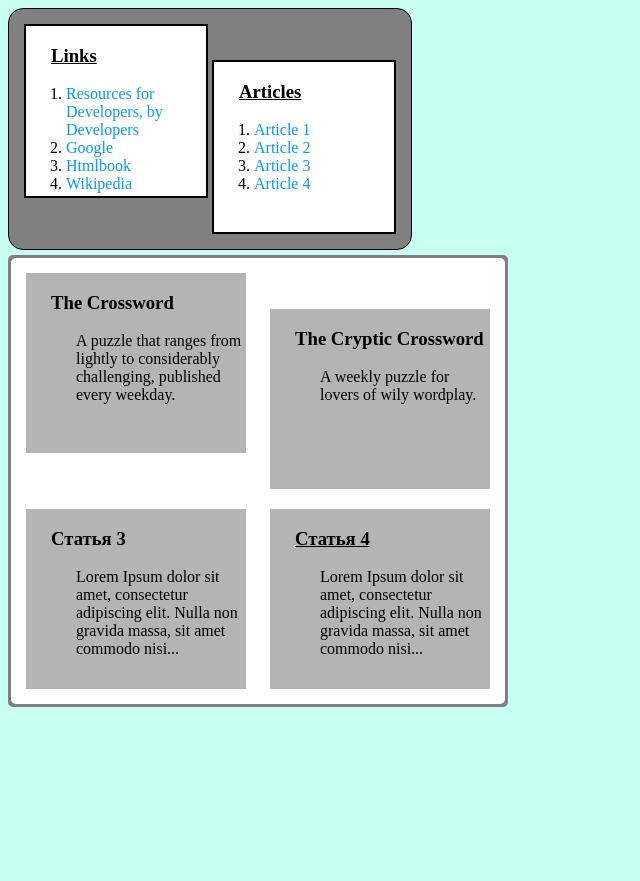
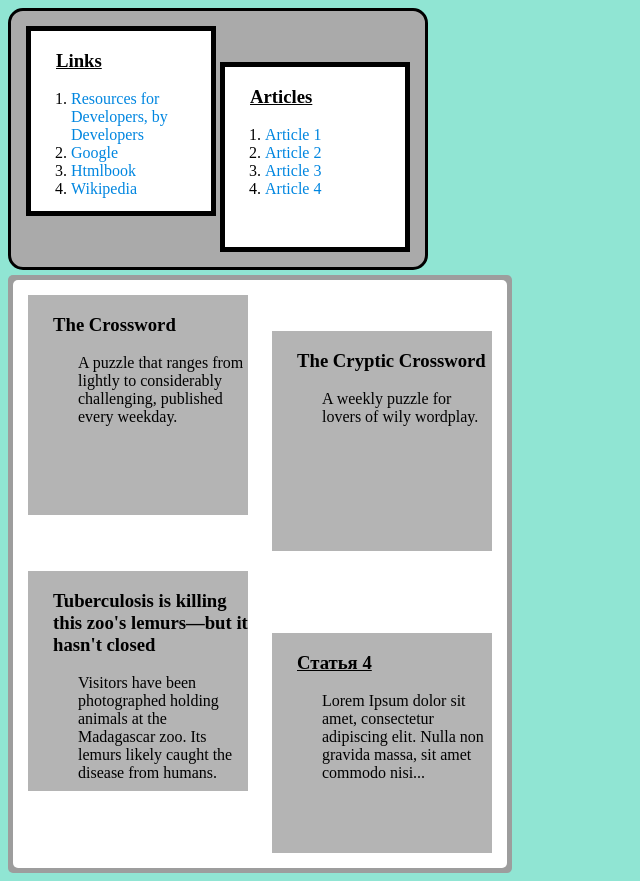
Before and after one commit to VadzimLazarenka/Independent, a plain HTML site: page table/index.html in a window 1280 px wide. Shown: the whole page, without its empty margins (0-640 px from the left). Before the commit the page ends 800 px from the top, so only its background shows below. Drawn offline with Linux system fonts and the light colour scheme.

Commit message:
Add files via upload

```diff
--- a/table/index.html
+++ b/table/index.html
@@ -49,9 +49,9 @@
             </div>
             <div>
                 <div class="articles">
-                    <h3 id="s3">Статья 3</h3>
-                    <p>Lorem Ipsum dolor sit amet, consectetur adipiscing elit. Nulla non gravida massa, sit amet
-                        commodo nisi... </p>
+                    <h3 id="s3">Tuberculosis is killing this zoo's lemurs—but it hasn't closed
+                    </h3>
+                    <p>Visitors have been photographed holding animals at the Madagascar zoo. Its lemurs likely caught the disease from humans. </p>
                 </div>
                 <div class="articles">
                     <h3 class="under" id="s4">Статья 4</h3>
--- a/table/style.css
+++ b/table/style.css
@@ -1,5 +1,5 @@
 body {
-    background-color: rgb(199, 255, 243);
+    background-color: rgb(144, 229, 211);
 }
 
 .under {
@@ -21,7 +21,7 @@ h3:target {
 
 a {
     text-decoration: none;
-    color: rgb(0, 153, 255);
+    color: rgb(0, 134, 224);
 }
 
 a:hover {
@@ -29,29 +29,29 @@ a:hover {
 }
 
 a:active {
-    color: grey;
+    color: rgb(187, 187, 187);
 }
 
 .links {
     display: inline-block;
     background-color: white;
-    height: 170px;
+    height: 180px;
     width: 180px;
-    border: solid 2px;
+    border: solid 5px;
 }
 
 .backgorund-links {
-    background-color: grey;
+    background-color: rgb(170, 170, 170);
     padding: 15px;
     border-radius: 15px;
     display: inline-block;
-    border: solid 1px;
+    border: solid 3px;
 }
 
 .articles {
     display: inline-block;
     background-color: rgb(180, 180, 180);
-    height: 180px;
+    height: 220px;
     width: 220px;
     margin: 10px;
 }
@@ -64,8 +64,8 @@ a:active {
 }
 
 .backgorund-art2 {
-    background-color: grey;
-    padding: 3px;
+    background-color: rgb(157, 157, 157);
+    padding: 5px;
     margin-top: 5px;
     border-radius: 5px;
     display: inline-block;
```
